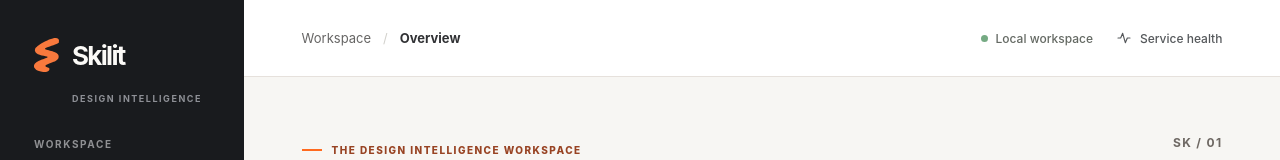
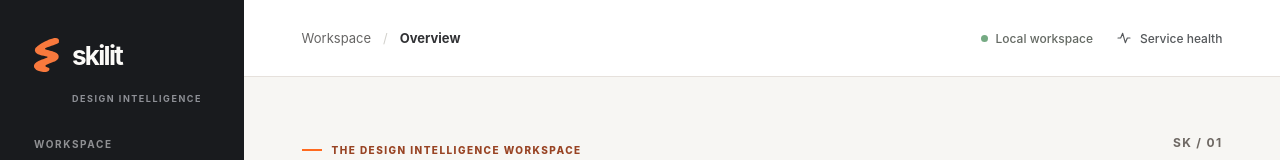
Before and after one commit to TheHalfMoon/Skelet, a Next.js app in the folder apps/web/: page / in a window 1280 px wide. Shown: the top 160 px of the page. Built offline with nearby package versions, Linux system fonts and the light colour scheme.

Commit message:
feat(brand): align approved lowercase wordmark and orange palette

```diff
--- a/apps/web/components/skilit-shell.tsx
+++ b/apps/web/components/skilit-shell.tsx
@@ -49,7 +49,7 @@ export function SkilitShell({ children }: { children: React.ReactNode }) {
             <span className="sk-brand-symbol">
               <Image src="/brand/skilit-mark-orange.svg" alt="" width={25} height={34} priority />
             </span>
-            <span>Skilit</span>
+            <span>skilit</span>
           </Link>
           <span className="sk-brand-caption">DESIGN INTELLIGENCE</span>
         </div>
```
